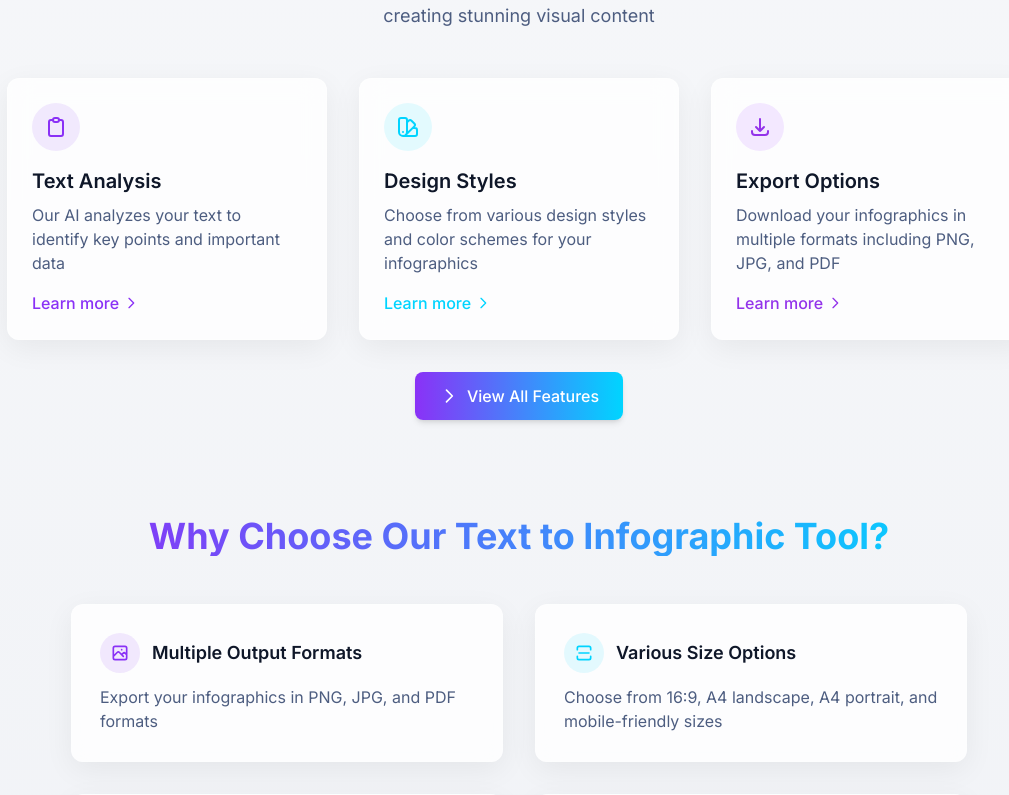
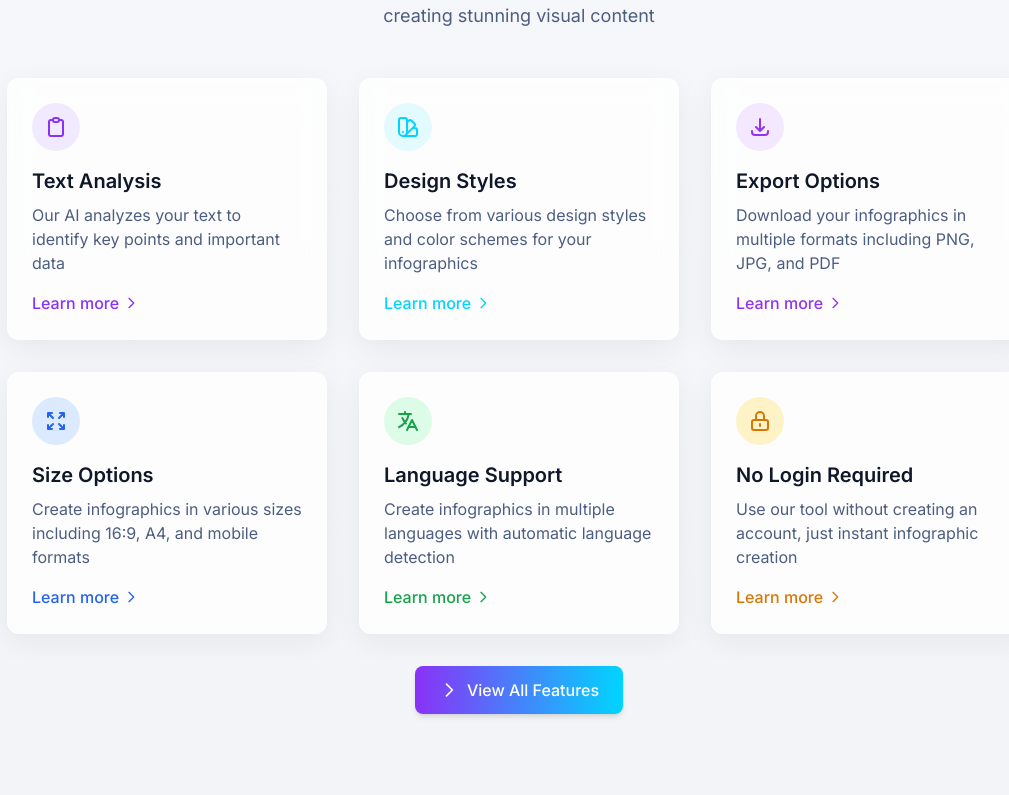
Before and after one commit to Rule-2024/text-to-infographic, a Next.js app: page / in a window 1280 px wide. Shown: the part 993-1788 px from the top of the page, without its empty margins (121-1130 px from the left). Built offline with nearby package versions, Linux system fonts and the light colour scheme.

Commit message:
将新建页面添加到导航站和首页

```diff
--- a/app/features/layout.tsx
+++ b/app/features/layout.tsx
@@ -65,6 +65,24 @@ export default function FeaturesLayout({
                   position: 3,
                   name: 'Export Options',
                   url: 'https://texttoinfographic.online/features/export-options'
+                },
+                {
+                  '@type': 'ListItem',
+                  position: 4,
+                  name: 'Size Options',
+                  url: 'https://texttoinfographic.online/features/size-options'
+                },
+                {
+                  '@type': 'ListItem',
+                  position: 5,
+                  name: 'Language Support',
+                  url: 'https://texttoinfographic.online/features/language-support'
+                },
+                {
+                  '@type': 'ListItem',
+                  position: 6,
+                  name: 'No Login Required',
+                  url: 'https://texttoinfographic.online/features/no-login'
                 }
               ]
             }
--- a/app/page.tsx
+++ b/app/page.tsx
@@ -142,7 +142,7 @@ export default function HomePage() {
             Discover the powerful features that make our AI text to infographic tool the best choice for creating stunning visual content
           </p>
 
-          <div className="grid grid-cols-1 md:grid-cols-3 gap-8">
+          <div className="grid grid-cols-1 md:grid-cols-2 lg:grid-cols-3 gap-8">
             <a href="/features/text-analysis" className="glass-card p-6 card-shadow hover:shadow-lg transition-all duration-300 group">
               <div className="w-12 h-12 mb-4 rounded-full bg-primary/10 flex items-center justify-center group-hover:scale-110 transition-transform duration-300">
                 <svg xmlns="http://www.w3.org/2000/svg" className="h-6 w-6 text-primary" fill="none" viewBox="0 0 24 24" stroke="currentColor">
@@ -184,6 +184,54 @@ export default function HomePage() {
               <h3 className="text-xl font-semibold mb-2">Export Options</h3>
               <p className="text-muted-foreground mb-4">Download your infographics in multiple formats including PNG, JPG, and PDF</p>
               <span className="text-purple-600 font-medium flex items-center group-hover:translate-x-1 transition-transform duration-300">
+                Learn more
+                <svg xmlns="http://www.w3.org/2000/svg" className="h-4 w-4 ml-1" fill="none" viewBox="0 0 24 24" stroke="currentColor">
+                  <path strokeLinecap="round" strokeLinejoin="round" strokeWidth={2} d="M9 5l7 7-7 7" />
+                </svg>
+              </span>
+            </a>
+
+            <a href="/features/size-options" className="glass-card p-6 card-shadow hover:shadow-lg transition-all duration-300 group">
+              <div className="w-12 h-12 mb-4 rounded-full bg-blue-100 flex items-center justify-center group-hover:scale-110 transition-transform duration-300">
+                <svg xmlns="http://www.w3.org/2000/svg" className="h-6 w-6 text-blue-600" fill="none" viewBox="0 0 24 24" stroke="currentColor">
+                  <path strokeLinecap="round" strokeLinejoin="round" strokeWidth={2} d="M4 8V4m0 0h4M4 4l5 5m11-1V4m0 0h-4m4 0l-5 5M4 16v4m0 0h4m-4 0l5-5m11 5l-5-5m5 5v-4m0 4h-4" />
+                </svg>
+              </div>
+              <h3 className="text-xl font-semibold mb-2">Size Options</h3>
+              <p className="text-muted-foreground mb-4">Create infographics in various sizes including 16:9, A4, and mobile formats</p>
+              <span className="text-blue-600 font-medium flex items-center group-hover:translate-x-1 transition-transform duration-300">
+                Learn more
+                <svg xmlns="http://www.w3.org/2000/svg" className="h-4 w-4 ml-1" fill="none" viewBox="0 0 24 24" stroke="currentColor">
+                  <path strokeLinecap="round" strokeLinejoin="round" strokeWidth={2} d="M9 5l7 7-7 7" />
+                </svg>
+              </span>
+            </a>
+
+            <a href="/features/language-support" className="glass-card p-6 card-shadow hover:shadow-lg transition-all duration-300 group">
+              <div className="w-12 h-12 mb-4 rounded-full bg-green-100 flex items-center justify-center group-hover:scale-110 transition-transform duration-300">
+                <svg xmlns="http://www.w3.org/2000/svg" className="h-6 w-6 text-green-600" fill="none" viewBox="0 0 24 24" stroke="currentColor">
+                  <path strokeLinecap="round" strokeLinejoin="round" strokeWidth={2} d="M3 5h12M9 3v2m1.048 9.5A18.022 18.022 0 016.412 9m6.088 9h7M11 21l5-10 5 10M12.751 5C11.783 10.77 8.07 15.61 3 18.129" />
+                </svg>
+              </div>
+              <h3 className="text-xl font-semibold mb-2">Language Support</h3>
+              <p className="text-muted-foreground mb-4">Create infographics in multiple languages with automatic language detection</p>
+              <span className="text-green-600 font-medium flex items-center group-hover:translate-x-1 transition-transform duration-300">
+                Learn more
+                <svg xmlns="http://www.w3.org/2000/svg" className="h-4 w-4 ml-1" fill="none" viewBox="0 0 24 24" stroke="currentColor">
+                  <path strokeLinecap="round" strokeLinejoin="round" strokeWidth={2} d="M9 5l7 7-7 7" />
+                </svg>
+              </span>
+            </a>
+
+            <a href="/features/no-login" className="glass-card p-6 card-shadow hover:shadow-lg transition-all duration-300 group">
+              <div className="w-12 h-12 mb-4 rounded-full bg-amber-100 flex items-center justify-center group-hover:scale-110 transition-transform duration-300">
+                <svg xmlns="http://www.w3.org/2000/svg" className="h-6 w-6 text-amber-600" fill="none" viewBox="0 0 24 24" stroke="currentColor">
+                  <path strokeLinecap="round" strokeLinejoin="round" strokeWidth={2} d="M12 15v2m-6 4h12a2 2 0 002-2v-6a2 2 0 00-2-2H6a2 2 0 00-2 2v6a2 2 0 002 2zm10-10V7a4 4 0 00-8 0v4h8z" />
+                </svg>
+              </div>
+              <h3 className="text-xl font-semibold mb-2">No Login Required</h3>
+              <p className="text-muted-foreground mb-4">Use our tool without creating an account, just instant infographic creation</p>
+              <span className="text-amber-600 font-medium flex items-center group-hover:translate-x-1 transition-transform duration-300">
                 Learn more
                 <svg xmlns="http://www.w3.org/2000/svg" className="h-4 w-4 ml-1" fill="none" viewBox="0 0 24 24" stroke="currentColor">
                   <path strokeLinecap="round" strokeLinejoin="round" strokeWidth={2} d="M9 5l7 7-7 7" />
--- a/components/layout/header.tsx
+++ b/components/layout/header.tsx
@@ -87,6 +87,15 @@ export function Header() {
                   <Link href="/features/export-options" className="block px-4 py-2 text-sm text-gray-700 hover:bg-accent hover:text-accent-foreground">
                     Export Options
                   </Link>
+                  <Link href="/features/size-options" className="block px-4 py-2 text-sm text-gray-700 hover:bg-accent hover:text-accent-foreground">
+                    Size Options
+                  </Link>
+                  <Link href="/features/language-support" className="block px-4 py-2 text-sm text-gray-700 hover:bg-accent hover:text-accent-foreground">
+                    Language Support
+                  </Link>
+                  <Link href="/features/no-login" className="block px-4 py-2 text-sm text-gray-700 hover:bg-accent hover:text-accent-foreground">
+                    No Login Required
+                  </Link>
                   <Link href="/features" className="block px-4 py-2 text-sm font-medium bg-gradient-to-r from-primary/10 to-secondary/10 text-primary">
                     View All Features
                   </Link>
```
